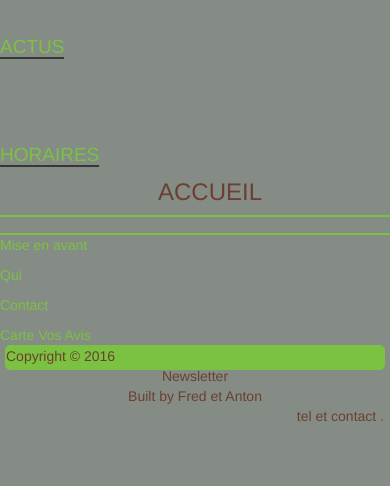
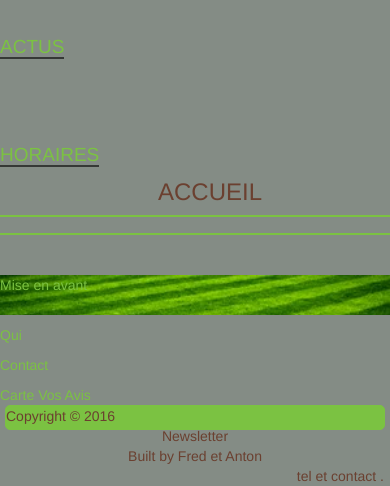
Before and after one commit to AntoineVincent/point_jardin, a PHP site: page / in a window 390 px wide. Shown: the part 548-1034 px from the top of the page. Before the commit the page ends 969 px from the top, so only its background shows below. Run offline with PHP 8.4, Linux system fonts and the light colour scheme.

Commit message:
bidouille

```diff
--- a/css/style.css
+++ b/css/style.css
@@ -60,3 +60,13 @@ footer {
 .builtby {
 	text-align: center;
 }
+.left {
+	background: url(../images/herbe.jpg);
+	background-size: cover;
+	background-repeat: no-repeat;
+	height: 40px;
+
+}
+.vide {
+	height: 40px;
+}
--- a/index.html
+++ b/index.html
@@ -41,18 +41,21 @@
 				<h3>ACCUEIL</h3>
 			<div class="col-md-offset-1 col-md-10 barre"></div>
 			<section>
+					<div class="row vide">
+						<div class="col-md-12"></div>
+					</div>
 					<div class="row">
-						<div class="col-md-4">
+						<div class="col-md-offset-1 col-md-3">
 							<p class="left"
 								<a href="page6.html">Mise en avant</a>
 							</p>
 						</div>
-						<div class="col-md-4">
+						<div class="col-md-offset-1 col-md-3">
 							<p class="middle">
 								<a href="page7.html">Qui</a>
 							</p>
 						</div>
-						<div class="col-md-4">
+						<div class="col-md-offset-1 col-md-3">
 							<p class="right">
 								<a href="page8.html">Contact</a>
 							</p>
```
Also changed, not shown: images/contact.jpg (deleted), images/herbe.jpg (renamed from images/pelouse-jardin-lignes.jpg).
